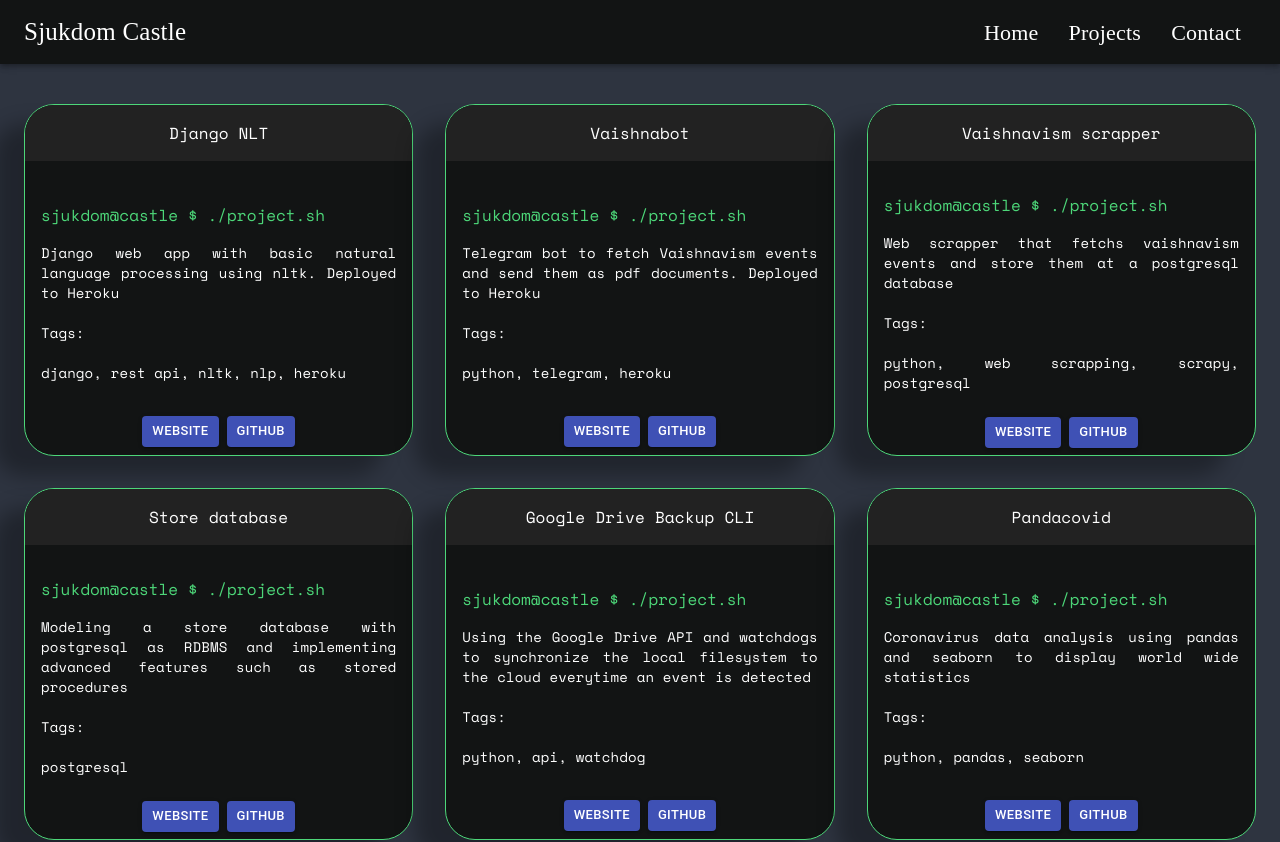
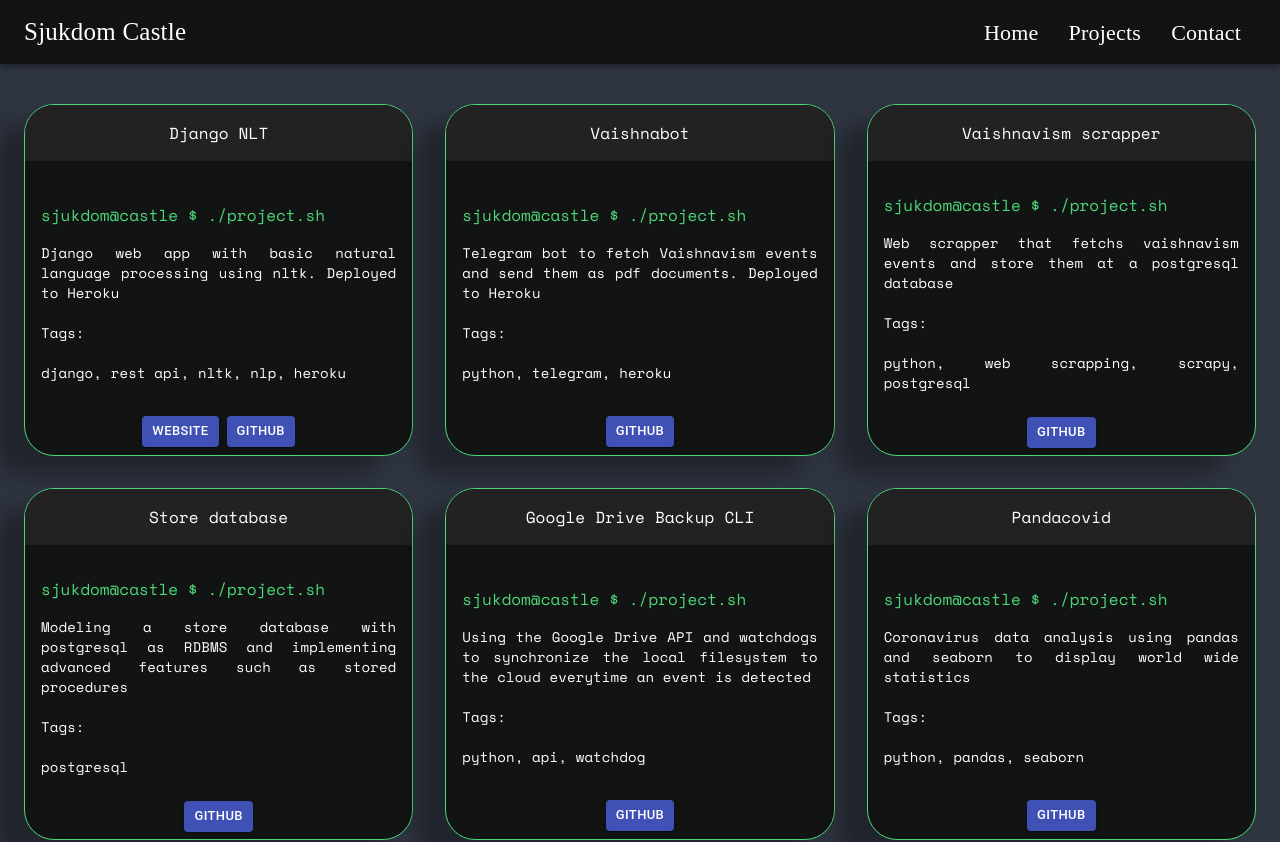
Before and after one commit to daniel-sjkdm/SjkdmIsland, a React (Create React App) app in the folder sjkdm_island/: page /SjukdomCastle/projects in a window 1280 px wide. Shown: the top 842 px of the page. Built offline with nearby package versions, Linux system fonts and the light colour scheme; a web font is replaced by a local one.

Commit message:
Website prop added

```diff
--- a/sjkdm_island/src/components/Projects.js
+++ b/sjkdm_island/src/components/Projects.js
@@ -27,6 +27,7 @@ const Projects = (props) => {
                                         description = {project.description}
                                         url = {project.url}
                                         tags = {project.tags}
+                                        website = {project.website? project.website : ""}
                                     />
                                 </Box>
                             </Grid>
--- a/sjkdm_island/src/components/SkillItem.js
+++ b/sjkdm_island/src/components/SkillItem.js
@@ -53,7 +53,7 @@ const SkillItem = ({skills, kind}) => {
                                 {
                                     kind === "interests" ? (
                                             <ListItemAvatar>
-                                                <img src={interests_icon[index]} width={37} height={37}/>
+                                                <img src={interests_icon[index]} width={37} height={37} alt=""/>
                                             </ListItemAvatar>
                                     ) : ""
                                 }
```
